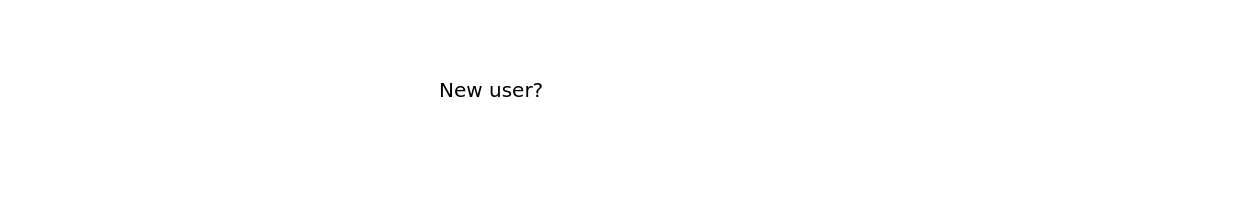
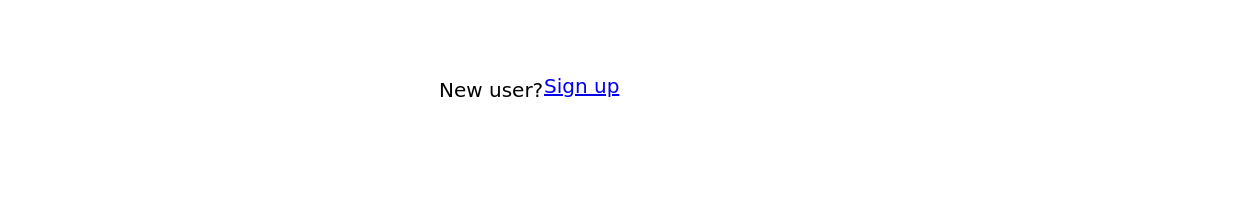
Before and after one commit to iSuyash69/iSuyash-webDev, a plain HTML site: page index02.html in a window 1280 px wide. Shown: the top 223 px of the page, 675-1920 px from the left, 1245 px wide, since content can reach past the window. Drawn offline with Linux system fonts and the light colour scheme.

Commit message:
Update index02.html

```diff
--- a/index02.html
+++ b/index02.html
@@ -146,7 +146,7 @@
     </div>
     <div>
         <p class="new">New user?</p>
-        <a class="signup" href="login.html"target="_blank>Sign up</a>
+        <a class="signup" href="login.html"target="_blank">Sign up</a>
     </div>
     <div>
         <input class="username" type="text" placeholder="username">
```
